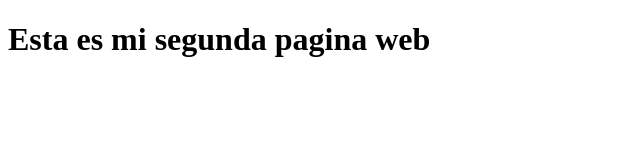
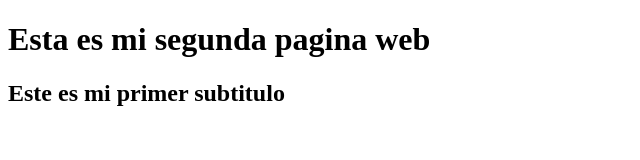
Before and after one commit to matiasgimenezagustin/pueba-TN-intensivo, a plain HTML site: page index.html in a window 1280 px wide. Shown: the whole page, without its empty margins (0-640 px from the left). Drawn offline with Linux system fonts and the light colour scheme.

Commit message:
creamos un subtitulo

```diff
--- a/index.html
+++ b/index.html
@@ -8,5 +8,6 @@
 <body>
 
     <h1>Esta es mi segunda pagina web</h1>
+    <h2>Este es mi primer subtitulo</h2>
 </body>
 </html>
```
